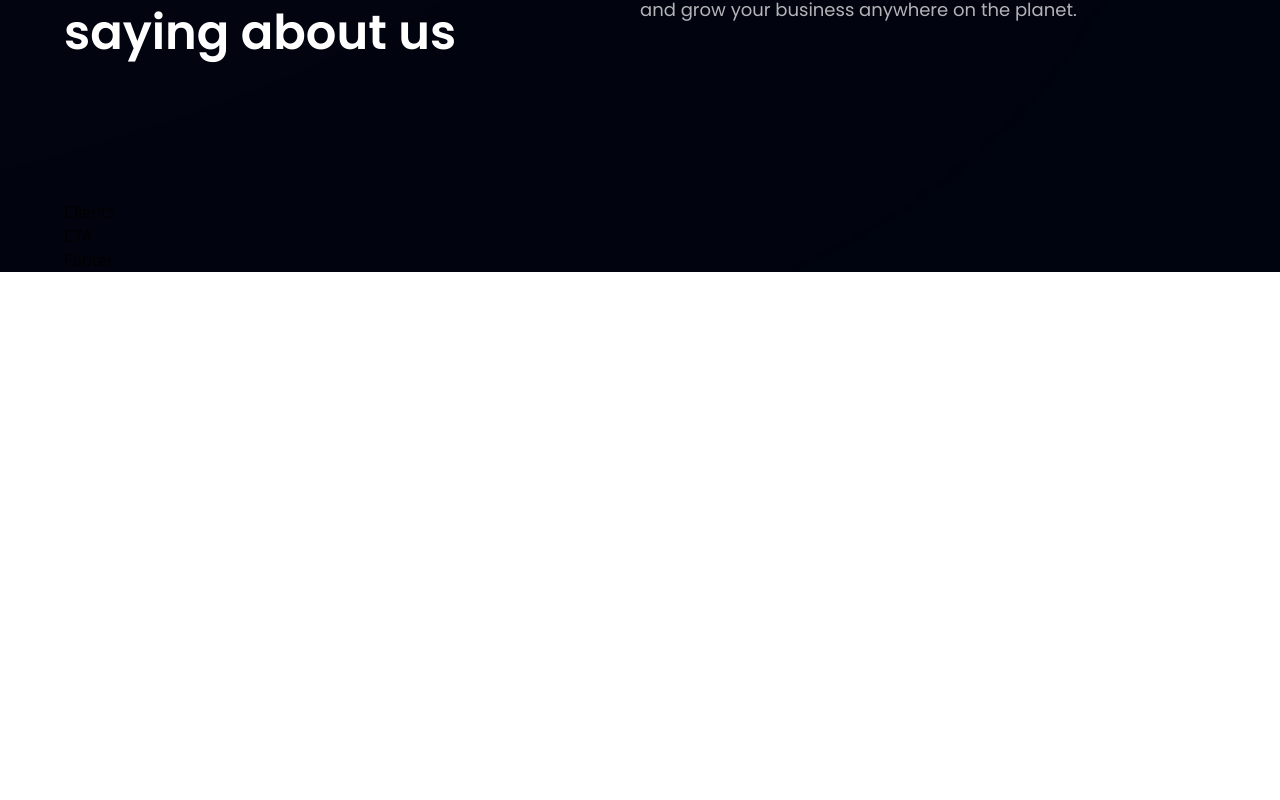
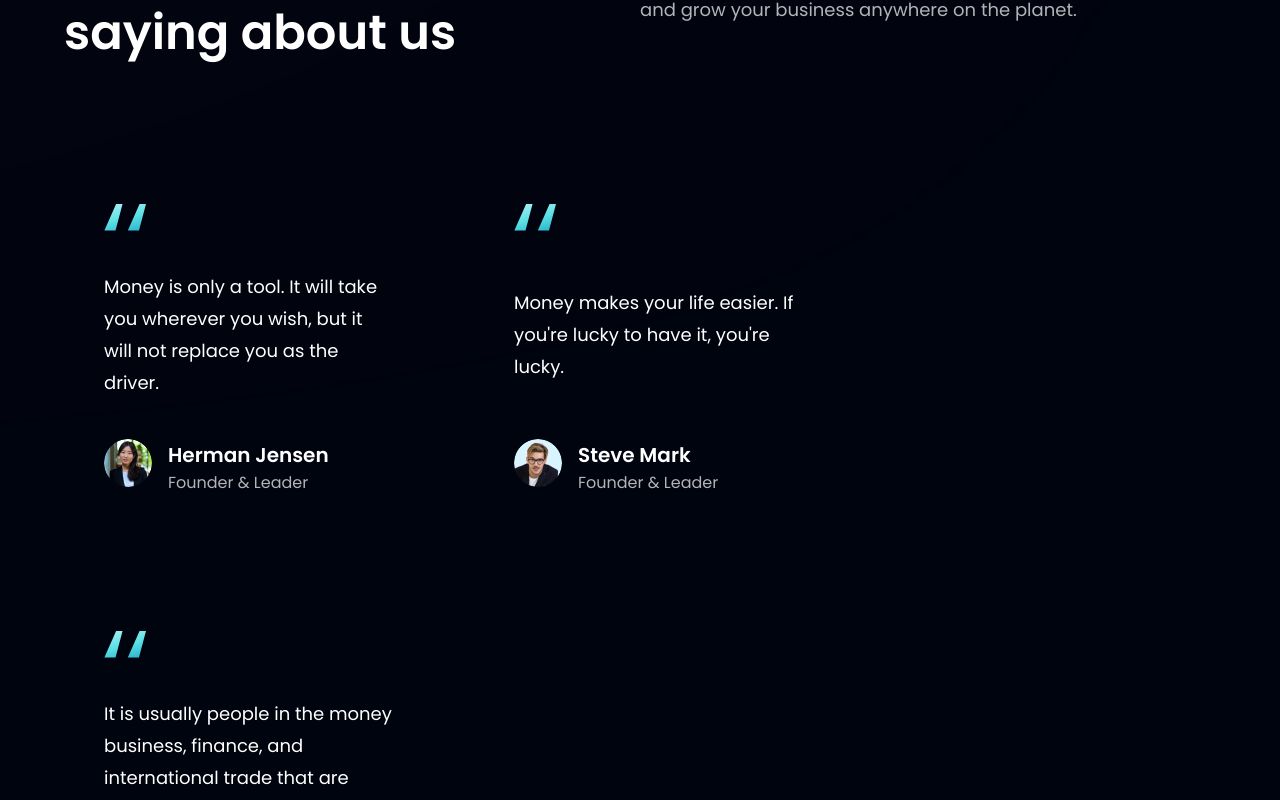
Before and after one commit to Jodjojo/hookbank, a React (Vite) app in the folder hookbank_project/: page / in a window 1280 px wide. Shown: the part 2950-3750 px from the top of the page. Before the commit the page ends 3222 px from the top, so only its background shows below. Built offline with nearby package versions, Linux system fonts and the light colour scheme.

Commit message:
Testimonial Section - Feeback card

```diff
--- a/hookbank_project/src/components/FeedbackCard.jsx
+++ b/hookbank_project/src/components/FeedbackCard.jsx
@@ -1,7 +1,26 @@
-import React from "react";
-
-const FeedbackCard = () => {
-	return <div>FeedbackCard</div>;
-};
+import { quotes } from "../assets";
+const FeedbackCard = ({ content, name, title, img }) => (
+	<div className='flex justify-between flex-col px-10 py-12 rounded-[20px] max-w-[370px] md:mr-10 sm:mr-5 mr-0 my-5 feedback-card '>
+		<img
+			src={quotes}
+			alt='double_quotes'
+			className='w-[42px] h-[27px] object-contain'
+		/>
+		<p className='font-poppins font-normal text-[18px] leading-[32px] text-white my-10'>
+			{content}
+		</p>
+		<div className='flex flex-row'>
+			<img src={img} alt={name} className='w-12 h-12 rounded-full' />
+			<div className='flex flex-col ml-4'>
+				<h4 className='font-poppins font-semibold text-[20px] leading-[32px] text-white '>
+					{name}
+				</h4>
+				<p className='font-poppins font-normal text-[16px] leading-12 text-dimWhite '>
+					{title}
+				</p>
+			</div>
+		</div>
+	</div>
+);
 
 export default FeedbackCard;
--- a/hookbank_project/src/components/Testimonials.jsx
+++ b/hookbank_project/src/components/Testimonials.jsx
@@ -20,6 +20,11 @@
 				</p>
 			</div>
 		</div>
+		<div className='flex flex-wrap sm:justify-start justify-center w-full feedback-container relative z-[1]'>
+			{feedback.map((card) => (
+				<FeedbackCard key={card.id} {...card} />
+			))}
+		</div>
 	</section>
 );
 
```
